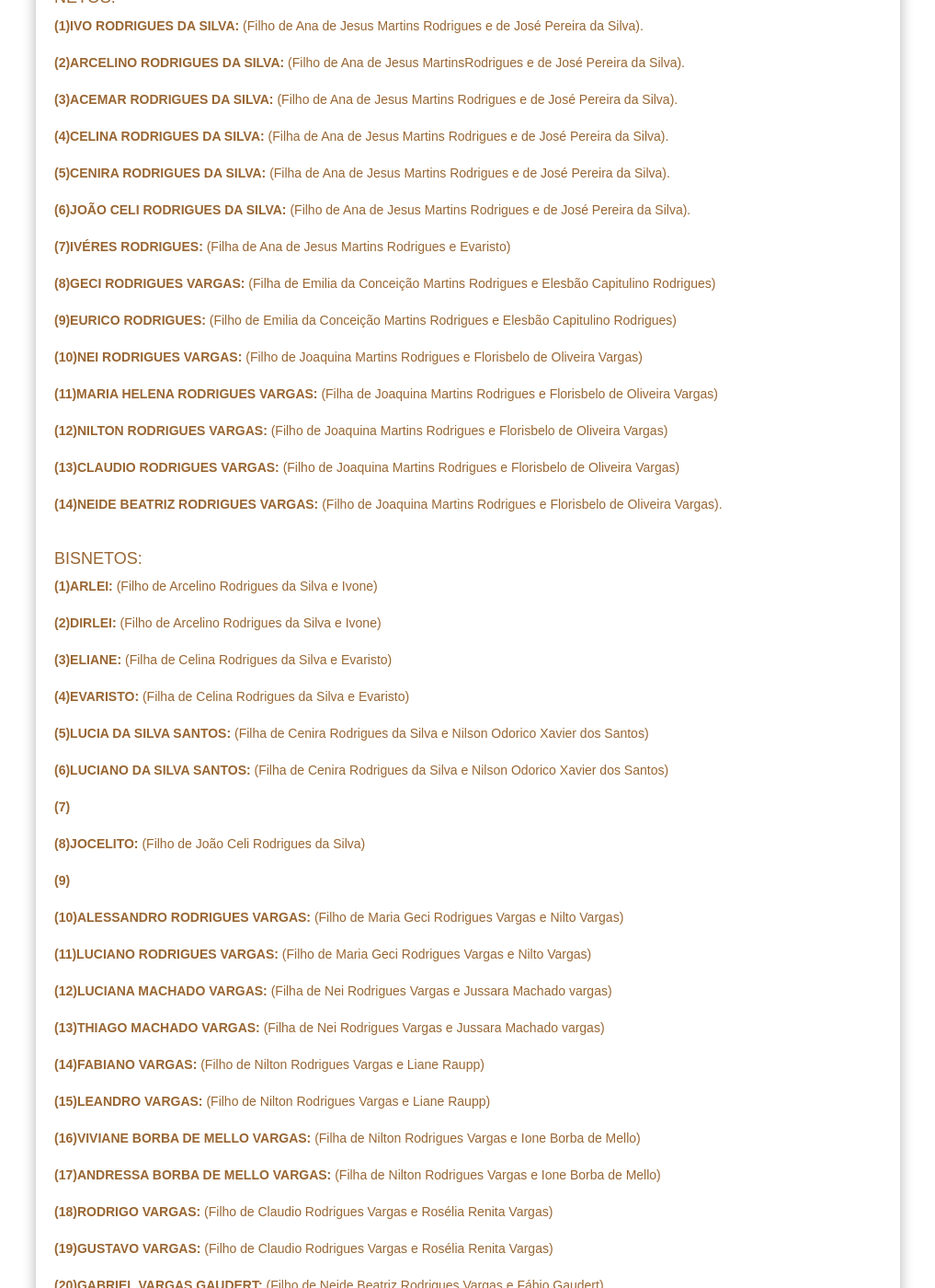
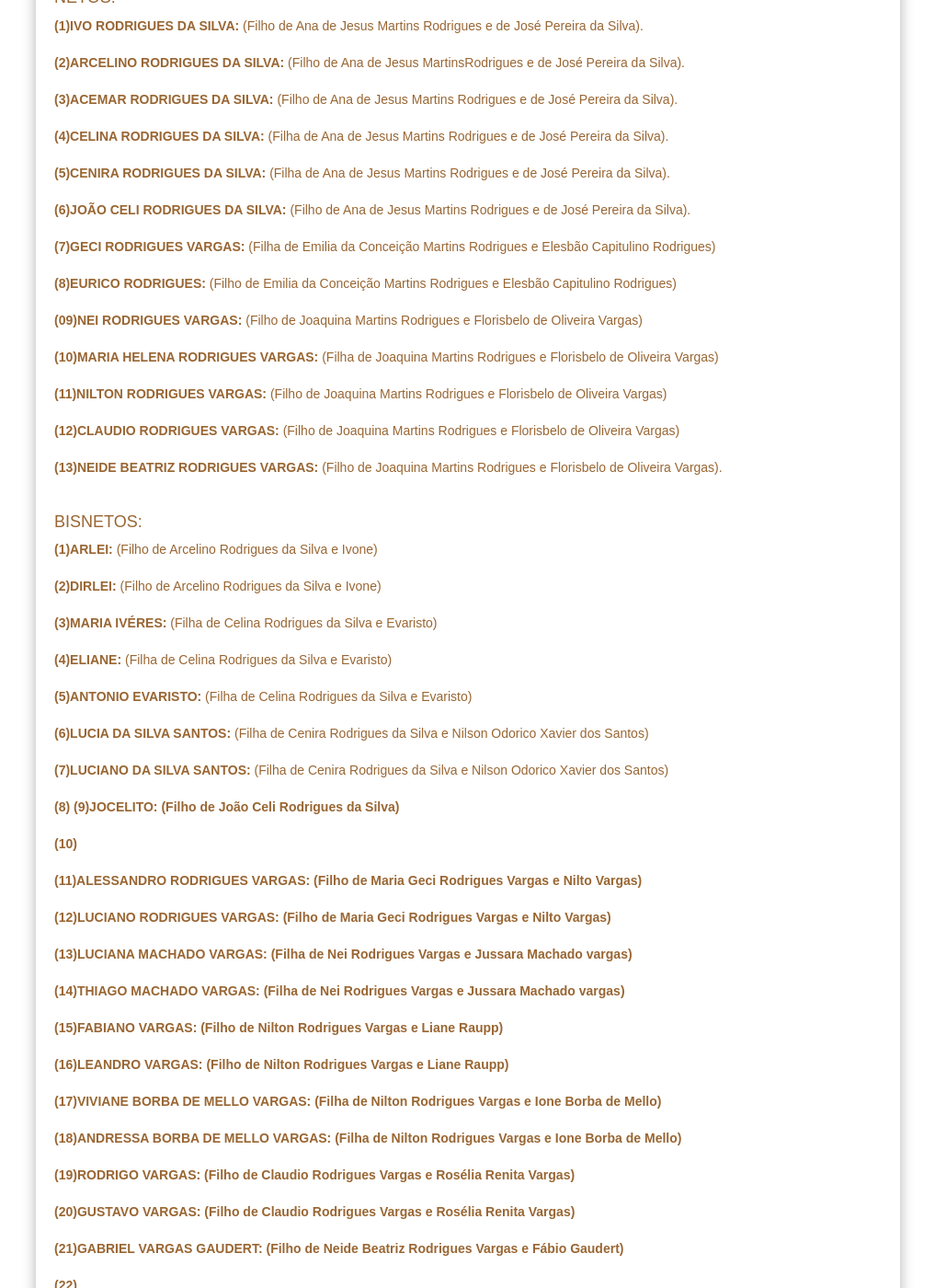
Before and after one commit to claudiovargas1955/claudiovargas1955.github.io, a Jekyll site: the page built from _pages/arvore-genealogica-de-costados-de-silvestre.html, in a window 1280 px wide and 1400 px high, scrolled down 15006 px. Shown: the whole window at 92% size, without its empty margins (131-1148 px from the left). Built offline with Jekyll 4.4.1, drawn with Linux system fonts in a browser that asks for light colours; some web fonts are replaced; some of the changed lines change nothing that is shown; some of the changed text lies outside the part shown.

Commit message:
Update arvore-genealogica-de-costados-de-silvestre.html

```diff
--- a/_pages/arvore-genealogica-de-costados-de-silvestre.html
+++ b/_pages/arvore-genealogica-de-costados-de-silvestre.html
@@ -1229,36 +1229,53 @@
 <b>(4)CELINA RODRIGUES DA SILVA: </b>(Filha de Ana de Jesus Martins Rodrigues e de José Pereira da Silva).<br/><br/>
 <b>(5)CENIRA RODRIGUES DA SILVA: </b>(Filha de Ana de Jesus Martins Rodrigues e de José Pereira da Silva).<br/><br/>
 <b>(6)JOÃO CELI RODRIGUES DA SILVA:</b> (Filho de Ana de Jesus Martins Rodrigues e de José Pereira da Silva).<br/><br/>
-<b>(7)IVÉRES RODRIGUES: </b>(Filha de Ana de Jesus Martins Rodrigues e Evaristo) <br/><br/>
-<b>(8)GECI RODRIGUES VARGAS: </b>(Filha de Emilia da Conceição Martins Rodrigues e Elesbão Capitulino Rodrigues)<br/><br/>
-<b>(9)EURICO RODRIGUES: </b>(Filho de Emilia da Conceição Martins Rodrigues e Elesbão Capitulino Rodrigues)<br/><br/>
-<b>(10)NEI RODRIGUES VARGAS:</b> (Filho de Joaquina Martins Rodrigues e Florisbelo de Oliveira Vargas)<br/><br/>
-<b>(11)MARIA HELENA RODRIGUES VARGAS: </b>(Filha de Joaquina Martins Rodrigues e Florisbelo de Oliveira Vargas)<br/><br/>
-<b>(12)NILTON RODRIGUES VARGAS:</b> (Filho de Joaquina Martins Rodrigues e Florisbelo de Oliveira Vargas)<br/><br/>
-<b>(13)CLAUDIO RODRIGUES VARGAS: </b>(Filho de Joaquina Martins Rodrigues e Florisbelo de Oliveira Vargas)<br/><br/>
-<b>(14)NEIDE BEATRIZ RODRIGUES VARGAS: </b>(Filho de Joaquina Martins Rodrigues e Florisbelo de Oliveira Vargas).</p><br>
+<b>(7)GECI RODRIGUES VARGAS: </b>(Filha de Emilia da Conceição Martins Rodrigues e Elesbão Capitulino Rodrigues)<br/><br/>
+<b>(8)EURICO RODRIGUES: </b>(Filho de Emilia da Conceição Martins Rodrigues e Elesbão Capitulino Rodrigues)<br/><br/>
+<b>(09)NEI RODRIGUES VARGAS:</b> (Filho de Joaquina Martins Rodrigues e Florisbelo de Oliveira Vargas)<br/><br/>
+<b>(10)MARIA HELENA RODRIGUES VARGAS: </b>(Filha de Joaquina Martins Rodrigues e Florisbelo de Oliveira Vargas)<br/><br/>
+<b>(11)NILTON RODRIGUES VARGAS:</b> (Filho de Joaquina Martins Rodrigues e Florisbelo de Oliveira Vargas)<br/><br/>
+<b>(12)CLAUDIO RODRIGUES VARGAS: </b>(Filho de Joaquina Martins Rodrigues e Florisbelo de Oliveira Vargas)<br/><br/>
+<b>(13)NEIDE BEATRIZ RODRIGUES VARGAS: </b>(Filho de Joaquina Martins Rodrigues e Florisbelo de Oliveira Vargas).</p><br>
 
 <h4>BISNETOS:</h4>
 <p><b>(1)ARLEI: </b>(Filho de Arcelino Rodrigues da Silva e Ivone)<br/><br/>
 <b>(2)DIRLEI: </b>(Filho de Arcelino Rodrigues da Silva e Ivone)<br/><br/>
-<b>(3)ELIANE: </b>(Filha de Celina Rodrigues da Silva e Evaristo)<br/><br/>
-<b>(4)EVARISTO:</b> (Filha de Celina Rodrigues da Silva e Evaristo)<br/><br/>
-<b>(5)LUCIA DA SILVA SANTOS: </b>(Filha de Cenira Rodrigues da Silva e Nilson Odorico Xavier dos Santos)<br/><br/>
-<b>(6)LUCIANO DA SILVA SANTOS:</b> (Filha de Cenira Rodrigues da Silva e Nilson Odorico Xavier dos Santos)<br/><br/>
-<b>(7)</b><br/><br/>
-<b>(8)JOCELITO: </b>(Filho de João Celi Rodrigues da Silva)<br/><br/>
-<b>(9)</b><br/><br/>
-<b>(10)ALESSANDRO RODRIGUES VARGAS: </b>(Filho de Maria Geci Rodrigues Vargas e Nilto Vargas)<br/><br/>
-<b>(11)LUCIANO RODRIGUES VARGAS:</b> (Filho de Maria Geci Rodrigues Vargas e Nilto Vargas)<br/><br/>
-<b>(12)LUCIANA MACHADO VARGAS:</b> (Filha de Nei Rodrigues Vargas e Jussara Machado vargas)<br/><br/>
-<b>(13)THIAGO MACHADO VARGAS: </b>(Filha de Nei Rodrigues Vargas e Jussara Machado vargas)<br/><br/>
-<b>(14)FABIANO VARGAS: </b>(Filho de Nilton Rodrigues Vargas e Liane Raupp)<br/><br/>
-<b>(15)LEANDRO VARGAS:</b> (Filho de Nilton Rodrigues Vargas e Liane Raupp)<br/><br/>
-<b>(16)VIVIANE BORBA DE MELLO VARGAS: </b>(Filha de Nilton Rodrigues Vargas e Ione Borba de Mello)<br/><br/>
-<b>(17)ANDRESSA BORBA DE MELLO VARGAS: </b>(Filha de Nilton Rodrigues Vargas e Ione Borba de Mello)<br/><br/>
-<b>(18)RODRIGO VARGAS: </b>(Filho de Claudio Rodrigues Vargas e Rosélia Renita Vargas)<br/><br/>
-<b>(19)GUSTAVO VARGAS:</b> (Filho de Claudio Rodrigues Vargas e Rosélia Renita Vargas)<br/><br/>
-<b>(20)GABRIEL VARGAS GAUDERT: </b>(Filho de Neide Beatriz Rodrigues Vargas e Fábio Gaudert)<br/><br/></p><br/>
+<b>(3)MARIA IVÉRES: </b>(Filha de Celina Rodrigues da Silva e Evaristo) <br/><br/>
+<b>(4)ELIANE: </b>(Filha de Celina Rodrigues da Silva e Evaristo)<br/><br/>
+<b>(5)ANTONIO EVARISTO:</b> (Filha de Celina Rodrigues da Silva e Evaristo)<br/><br/>
+<b>(6)LUCIA DA SILVA SANTOS: </b>(Filha de Cenira Rodrigues da Silva e Nilson Odorico Xavier dos Santos)<br/><br/>
+<b>(7)LUCIANO DA SILVA SANTOS:</b> (Filha de Cenira Rodrigues da Silva e Nilson Odorico Xavier dos Santos)<br/><br/>
+<b>(8)
+<b>(9)JOCELITO: </b>(Filho de João Celi Rodrigues da Silva)<br/><br/>
+<b>(10)</b><br/><br/>
+<b>(11)ALESSANDRO RODRIGUES VARGAS: </b>(Filho de Maria Geci Rodrigues Vargas e Nilto Vargas)<br/><br/>
+<b>(12)LUCIANO RODRIGUES VARGAS:</b> (Filho de Maria Geci Rodrigues Vargas e Nilto Vargas)<br/><br/>
+<b>(13)LUCIANA MACHADO VARGAS:</b> (Filha de Nei Rodrigues Vargas e Jussara Machado vargas)<br/><br/>
+<b>(14)THIAGO MACHADO VARGAS: </b>(Filha de Nei Rodrigues Vargas e Jussara Machado vargas)<br/><br/>
+<b>(15)FABIANO VARGAS: </b>(Filho de Nilton Rodrigues Vargas e Liane Raupp)<br/><br/>
+<b>(16)LEANDRO VARGAS:</b> (Filho de Nilton Rodrigues Vargas e Liane Raupp)<br/><br/>
+<b>(17)VIVIANE BORBA DE MELLO VARGAS: </b>(Filha de Nilton Rodrigues Vargas e Ione Borba de Mello)<br/><br/>
+<b>(18)ANDRESSA BORBA DE MELLO VARGAS: </b>(Filha de Nilton Rodrigues Vargas e Ione Borba de Mello)<br/><br/>
+<b>(19)RODRIGO VARGAS: </b>(Filho de Claudio Rodrigues Vargas e Rosélia Renita Vargas)<br/><br/>
+<b>(20)GUSTAVO VARGAS:</b> (Filho de Claudio Rodrigues Vargas e Rosélia Renita Vargas)<br/><br/>
+<b>(21)GABRIEL VARGAS GAUDERT: </b>(Filho de Neide Beatriz Rodrigues Vargas e Fábio Gaudert)<br/><br/>
+<b>(22)
+ </p><br/>
+
+<b><h4>TRINETOS:</h4>
+<p><b>(T1)Maria Julia: </b> (filha de Luciana Machado Vargas).<br/><br/>
+<b>(TR2)Gabriel: </b>(filho de Luciana Machado Vargas).<br/><br/>
+<b>(TR3)Leandro Vargas Jr.:</b> (filho de Leandro Vargas).<br/><br/>
+<b>(TR4)Rodrigo: </b>(filho de Maria Ivéres e Edemar).<br><br>
+<b>(TR5)Vinicius: </b>(filho de Maria Ivéres e Edemar).<br><br>
+<b>(TR6)Gabriel: </b>(filho de Eliane e Ziul).<br><br>
+<b>(TR7)Caroline: </b>(filho de Antonio Evaristo e Oneida).<br><br>
+<b>(TR8)Felipe: </b>(filho de Antonio Evaristo e Oneida).<br><br>
+<b>(TR9)Murilo: </b>(filho de Antonio Evaristo e Oneida).<br><br>
+
+<b><h4>TETRANETOS:</h4>
+<b>(TT1)Rafaela: </b>(filha de Rodrigo e Claudia).
+<b>(TT2)Ruan: </b>(filha de Felipe e ...)</p><br>
 
 <p style="text-align:center; color:#996633;  font-family: 'Rancho', cursive; font-size:28px;">"Mesmo que fosse pintor seria incapaz de
 tentar pintar o agreste amar com que Trás-os-Montes me ama"</p>
```
